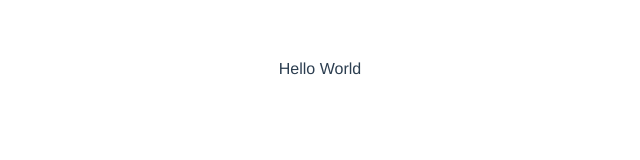
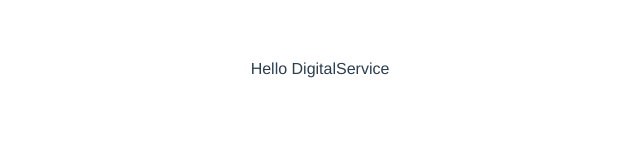
Before and after one commit to digitalservicebund/ris-cm, a Vue app: page /rechtsprechung in a window 1280 px wide. Shown: the top 160 px of the page, without its empty margins (320-960 px from the left). Built offline with nearby package versions, Linux system fonts and the light colour scheme.

Commit message:
Change hello world text so e2e test passes
RISDEV-11238

```diff
--- a/src/views/rechtsprechung/Rechtsprechung.view.vue
+++ b/src/views/rechtsprechung/Rechtsprechung.view.vue
@@ -1 +1 @@
-<template>Hello World</template>
+<template>Hello DigitalService</template>
```
